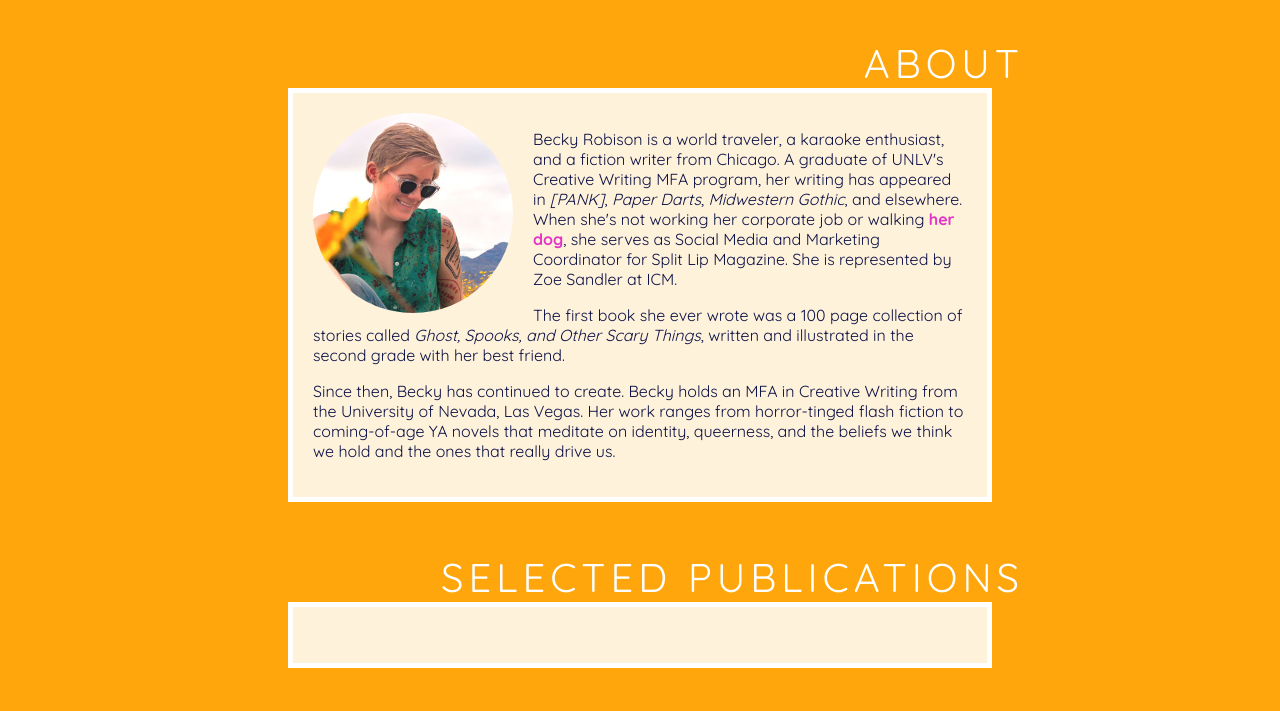
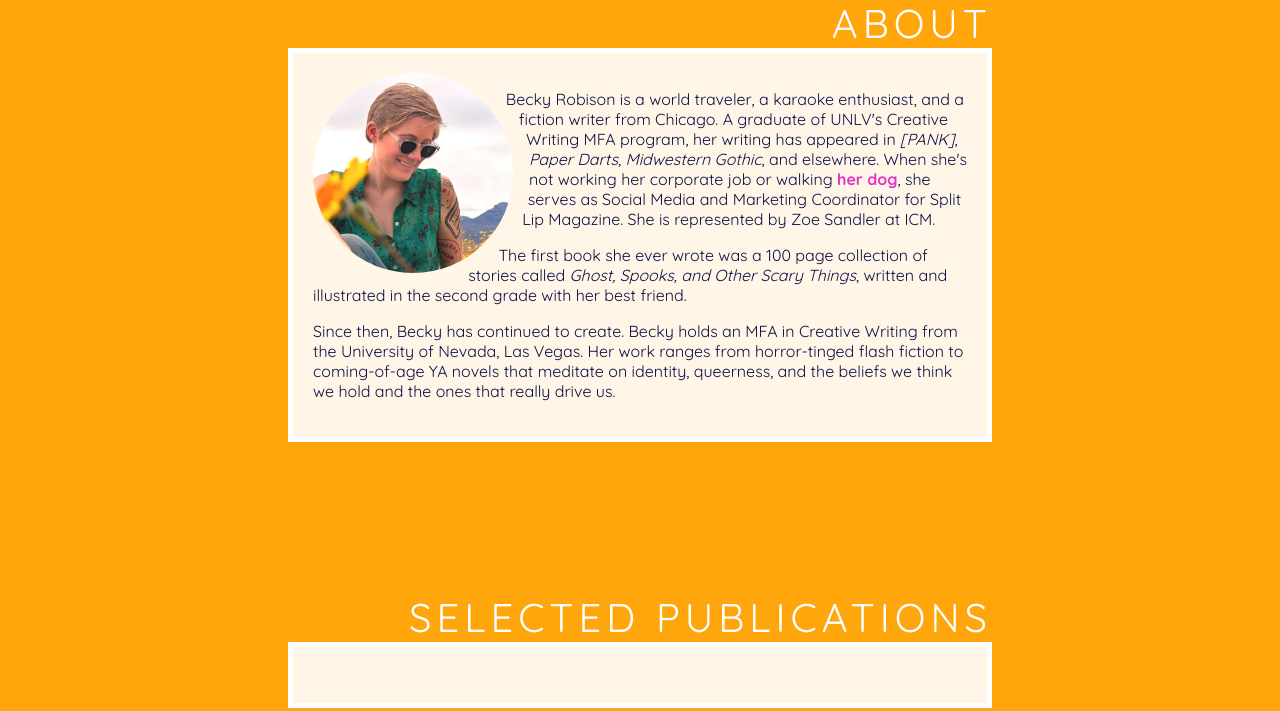
Before and after one commit to letakeane/becky, a website: page public/index.html in a window 1280 px wide. Shown: the part 802-1513 px from the top of the page. Drawn offline with Linux system fonts and the light colour scheme; a web font is replaced by a local one.

Commit message:
Add images, tweak style

```diff
--- a/public/index.html
+++ b/public/index.html
@@ -34,10 +34,10 @@
     <h2>ABOUT</h2>
     <section class="About">
       <div class="author-photo" alt="Becky Robison sitting in a field of wildflowers"></div>
-      <p class="section-text author-text">Becky Robison is a world traveler, a karaoke enthusiast, and a fiction writer from Chicago. A graduate of UNLV's Creative Writing MFA program, her writing has appeared in <i>[PANK]</i>, <i>Paper Darts</i>, <i>Midwestern Gothic</i>, and elsewhere. When she's not working her corporate job or walking <a href="https://www.instagram.com/okey_dokey_okie/" class="section-link" target="_blank">her dog</a>, she serves as Social Media and Marketing Coordinator for Split Lip Magazine. She is represented by Zoe Sandler at ICM.</p>
-      <p class="section-text author-text">The first book she ever wrote was a 100 page collection of stories called <i>Ghost, Spooks, and Other Scary Things</i>, written and illustrated in the second grade with her best friend.</p>
-      <p class="section-text author-text">Since then, Becky has continued to create. Becky holds an MFA in Creative Writing from the University of Nevada, Las Vegas. Her work ranges from horror-tinged flash fiction to coming-of-age YA novels that meditate on identity, queerness, and the beliefs we think we hold and the ones that really drive us. </p>
-      <p class="section-text author-text"></p>
+      <p class="section-text">Becky Robison is a world traveler, a karaoke enthusiast, and a fiction writer from Chicago. A graduate of UNLV's Creative Writing MFA program, her writing has appeared in <i>[PANK]</i>, <i>Paper Darts</i>, <i>Midwestern Gothic</i>, and elsewhere. When she's not working her corporate job or walking <a href="https://www.instagram.com/okey_dokey_okie/" class="section-link" target="_blank">her dog</a>, she serves as Social Media and Marketing Coordinator for Split Lip Magazine. She is represented by Zoe Sandler at ICM.</p>
+      <p class="section-text">The first book she ever wrote was a 100 page collection of stories called <i>Ghost, Spooks, and Other Scary Things</i>, written and illustrated in the second grade with her best friend.</p>
+      <p class="section-text">Since then, Becky has continued to create. Becky holds an MFA in Creative Writing from the University of Nevada, Las Vegas. Her work ranges from horror-tinged flash fiction to coming-of-age YA novels that meditate on identity, queerness, and the beliefs we think we hold and the ones that really drive us. </p>
+      <p class="section-text"></p>
     </section>
 
     <a name="publications"></a>
--- a/public/styles.css
+++ b/public/styles.css
@@ -24,11 +24,11 @@ h2, label, p, a, button, input, li, textarea {
 
 h2 {
   color: white;
-  width: 60%;
+  width: 55%;
   font-size: 40px;
   font-weight: normal;
   letter-spacing: 5px;
-  margin: 40px auto 0 auto;
+  margin: 0 auto;
   text-align: right;
 }
 
@@ -76,8 +76,8 @@ section {
   box-sizing: border-box;
   width: 55%;
   border: white 5px solid;
-  background: rgba(255,255,255,.85);
-  margin: 0 auto 50px auto;
+  background: rgba(255,255,255,.9);
+  margin: 0 auto 150px auto;
   padding: 20px;
   overflow: auto;
 }
@@ -98,11 +98,10 @@ section {
   background: url("./assets/becky-robison.jpeg") center center no-repeat;
   background-size: cover;
   float: left;
-  margin-right: 20px;
-}
-
-.author-text {
-  /* float: right; */
+  margin-right:2rem;
+  border-radius: 50%;
+  -webkit-shape-outside:circle();
+  shape-outside:circle();
 }
 
 form {
```
Also changed, not shown: public/assets/babydolls.png (added), public/assets/fameistheopposite.png (added), public/assets/incaptivity.png (added), public/assets/openwide.png (added), public/assets/repairs.png (added), public/assets/separationanxiety.png (added), 2 other files.
